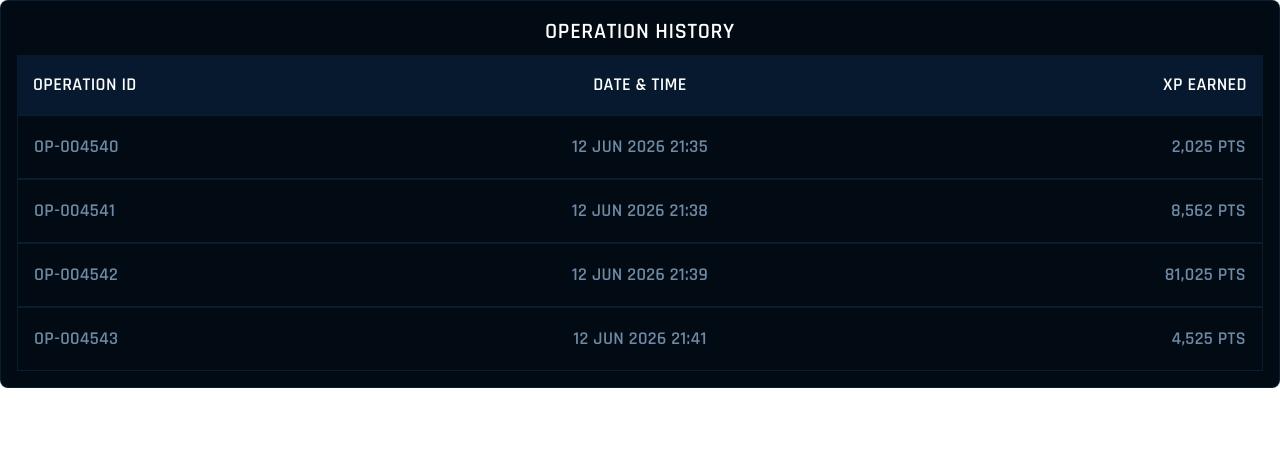
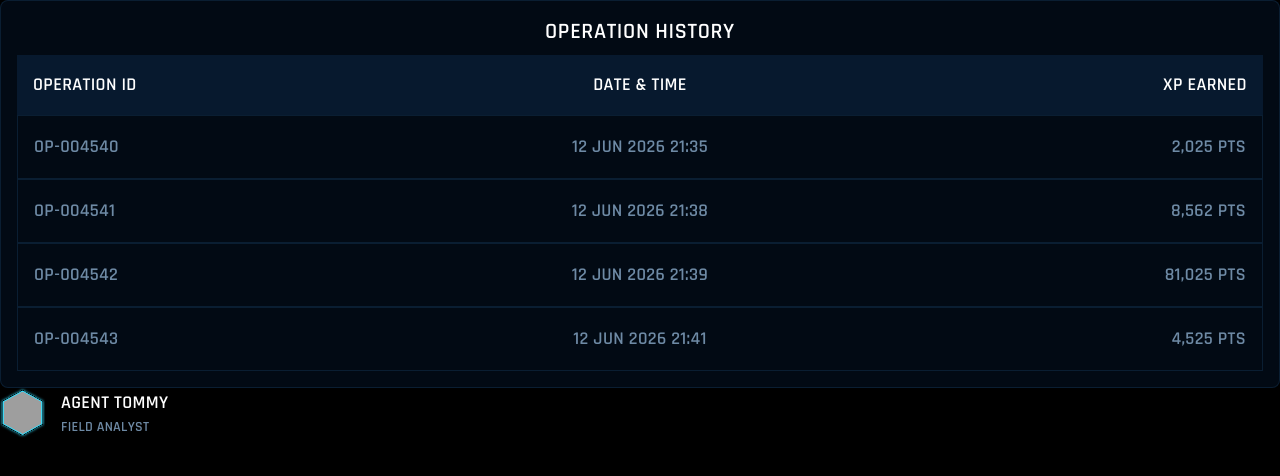
Before and after one commit to IlyasFounas/ft_transcendence, a React (Vite) app in the folder frontend/: page / in a window 1280 px wide. Shown: the top 476 px of the page. Built offline with nearby package versions, Linux system fonts and the light colour scheme; grey boxes are pictures that could not be loaded.

Commit message:
feat: UserProfile

```diff
--- a/frontend/src/App.tsx
+++ b/frontend/src/App.tsx
@@ -1,11 +1,13 @@
 import OperationHistory from './components/cards/OperationHistory.tsx'
 import { operations } from "./data/operations";
+import UserProfile from './components/user/UserProfile.tsx';
 
 function App() {
 
   return (
-	< div className="w-full min-h-screen bg-white">
+	< div className="w-full min-h-screen bg-black">
       <OperationHistory operations={operations}/>
+      <UserProfile username="agent tommy" role="Field Analyst" avatar='/avatars/avatar1.png' />
 	</div>
   )
 }
--- /dev/null
+++ b/frontend/src/components/user/UserProfile.tsx
@@ -0,0 +1,23 @@
+import Avatar from "../primitives/Avatar";
+
+interface UserProfileProps {
+    username: string;
+    role: string;
+    avatar: string;
+}
+
+export default function UserProfile({
+    username,
+    role,
+    avatar,
+}: UserProfileProps) {
+    return (
+        <div className="flex items-center gap-4">
+            <Avatar avatar={avatar} size={45}/>
+            <div>
+                <div className="text-heading-small text-text-primary uppercase">{username}</div>
+                <div className="text-body-primary text-text-secondary uppercase">{role}</div>
+            </div>
+        </div>
+    );
+}
```
Also changed, not shown: frontend/package.json (+4 -4 lines), 1 other file (tests, documents, lock files or other folders).
